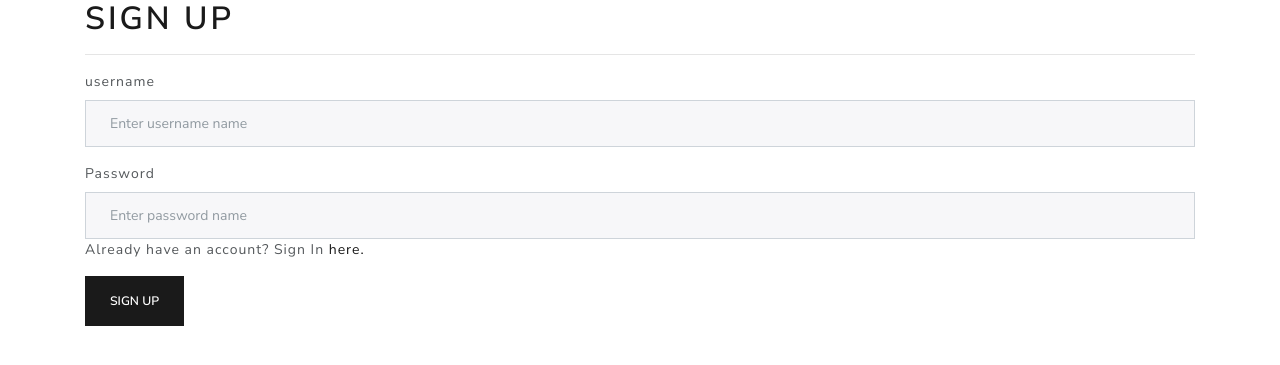
After one commit to Abhishek5101/Projects-Bazaar, a Flask app: page /register in a window 1280 px wide. The commit adds this page. Shown: the top 365 px of the page. Run offline with Flask 2, Linux system fonts and the light colour scheme; some libraries are stand-ins or nearby versions.

Commit message:
Login, Register, Logout all set

```diff
--- a/app.py
+++ b/app.py
@@ -1,14 +1,20 @@
-from flask import Flask, render_template, url_for, flash, request, redirect
+from flask import Flask, render_template, url_for, flash, request, redirect, session
 from pymongo import MongoClient
 from bson.objectid import ObjectId
+import bcrypt
+import jwt
 
+
+app = Flask(__name__)
+
+
+app.config["SECRET_KEY"] = "iHpc3WXh7qzdN_JaGAQmqA"
 cluster = MongoClient("mongodb+srv://abhi:intensive472@intensive-lsw6x.gcp.mongodb.net/test?retryWrites=true&w=majority")
 db = cluster["Database"]
 projects = db["projects"]
 users = db["users"]
 
 
-app = Flask(__name__)
 @app.route('/')
 def home():
 	return render_template('home.html', projects=projects.find())
@@ -16,13 +22,15 @@ def home():
 
 @app.route('/form', methods=["GET", "POST"])
 def form():
+	user = session['user']['username']
 	req = request.form
 	if request.method == "POST":
 		project = {
 			"name": req["name"],
 			"description": req["description"],
 			"img_url": req["url"],
-			"githuburl": req["githuburl"]
+			"githuburl": req["githuburl"],
+			'creator': user
 		}
 		projects.insert_one(project)
 	elif request.method == "GET":
@@ -37,7 +45,13 @@ def homeie():
 
 @app.route('/delete/<projectid>')
 def delete(projectid):
-	projects.delete_one({'_id': ObjectId(projectid)})
+	project = projects.find_one({'_id': ObjectId(projectid)})
+	if session:
+		if project['creator'] == session['user']['username']:
+			projects.delete_one({'_id': ObjectId(projectid)})
+			return redirect('/')
+		else:
+			return '<h1> Not Owner</h1>'
 	return redirect('/')
 
 
@@ -58,3 +72,51 @@ def edit_project(projectid):
 		}
 	projects.update_one({'_id': ObjectId(projectid)}, {'$set': updated_project})
 	return redirect('/')
+
+
+@app.route('/sign_in', methods=["GET", "POST"])
+def sign_in():
+	req = request.form
+	if request.method == "POST":
+		username = req["username"]
+		password = req["password"].encode('utf-8')
+		user = users.find_one({"username": username})
+		# if user_exists:
+		if not user and not bcrypt.checkpw(password, user['password']):
+			return redirect('/sign_in')
+		else:
+			session.clear()
+			session['user'] = {'username': user['username']}
+			return redirect('/')
+	elif request.method == "GET":
+		return render_template('sign_in.html')
+
+
+@app.route('/register')
+def pizzas_register():
+	if 'user' in session:
+		return render_template('register.html', user=True)
+	else:
+		return render_template('register.html')
+
+
+@app.route('/register', methods=["POST"])
+def user_register():
+	"""Add a new user to mongodb database"""
+	req = request.form
+	encoded_pass = req['password'].encode('utf-8')
+	user = {
+		'username': req['username'],
+		'password': bcrypt.hashpw(encoded_pass, bcrypt.gensalt())
+	}
+	session.clear()
+	users.insert_one(user)
+	session['user'] = {'username': user['username']}
+	return redirect('/sign_in')
+
+
+@app.route('/sign_out')
+def sign_out():
+	session.clear()
+	print(session)
+	return redirect('/')
--- a/templates/base.html
+++ b/templates/base.html
@@ -9,15 +9,7 @@
   <link rel="stylesheet" href="https://stackpath.bootstrapcdn.com/font-awesome/4.7.0/css/font-awesome.min.css">
 </head>
 <body>
-  <nav class="navbar navbar-expand-lg navbar-light bg-light">
-    <a class="navbar-brand" href="/">Project Bazaar</a>
-    <button class="navbar-toggler" type="button" data-toggle="collapse" data-target="#navbarColor01" aria-controls="navbarColor01" aria-expanded="false" aria-label="Toggle navigation">
-      <span class="navbar-toggler-icon"></span>
-    </button>
-    <div class="collapse navbar-collapse">
-      <a href="/form" class="btn btn-info offset-md-2" style="border-radius:30px;margin-right:35px;"><span class="fa fa-plus"></span>New project</a>
-    </div>
-  </nav>
+
   <div class="col-md-12">
     {% block content %}
     {% endblock %}
--- /dev/null
+++ b/templates/register.html
@@ -0,0 +1,30 @@
+{% extends 'base.html' %}
+{% block content %}<div class="container">
+  <div class="row">
+    <div class="col">
+
+      <h1>Sign Up</h1>
+      <hr>
+
+      <form action="/register" method="POST">
+
+        <div class="form-group">
+            <label>username</label>
+            <input type="text" class="form-control" id="username" name="username" placeholder="Enter username name">
+        </div>
+
+        <div class="form-group">
+            <label>Password</label>
+            <input type="password" class="form-control" id="password" name="password" placeholder="Enter password name">
+            <p>Already have an account? Sign In <a href="/sign_in">here.</a></p>
+
+        </div>
+
+        <button type="submit" class="btn btn-primary">Sign Up</button>
+      </form>
+
+    </div>
+  </div>
+</div>
+
+{% endblock %}
```
Also changed, not shown: templates/partials/navbar.html (added, +13 -0 lines), templates/project_form.html (+4 -4 lines), templates/sign_in.html (added, +29 -0 lines), 2 other files.
